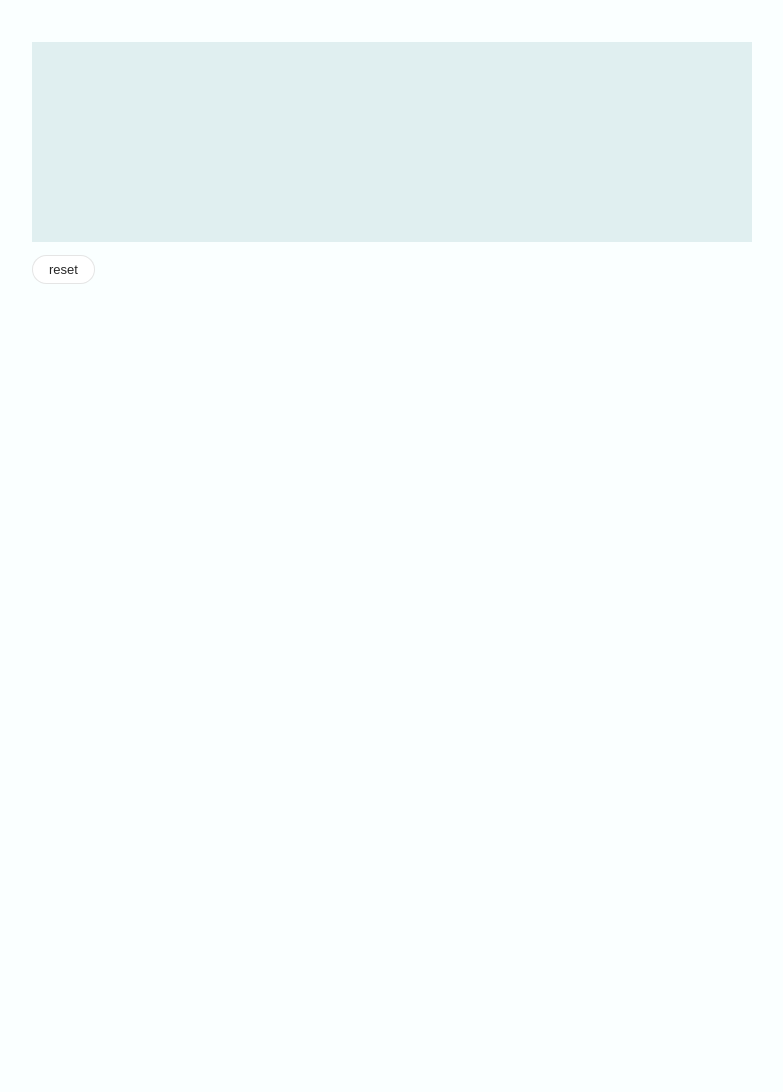
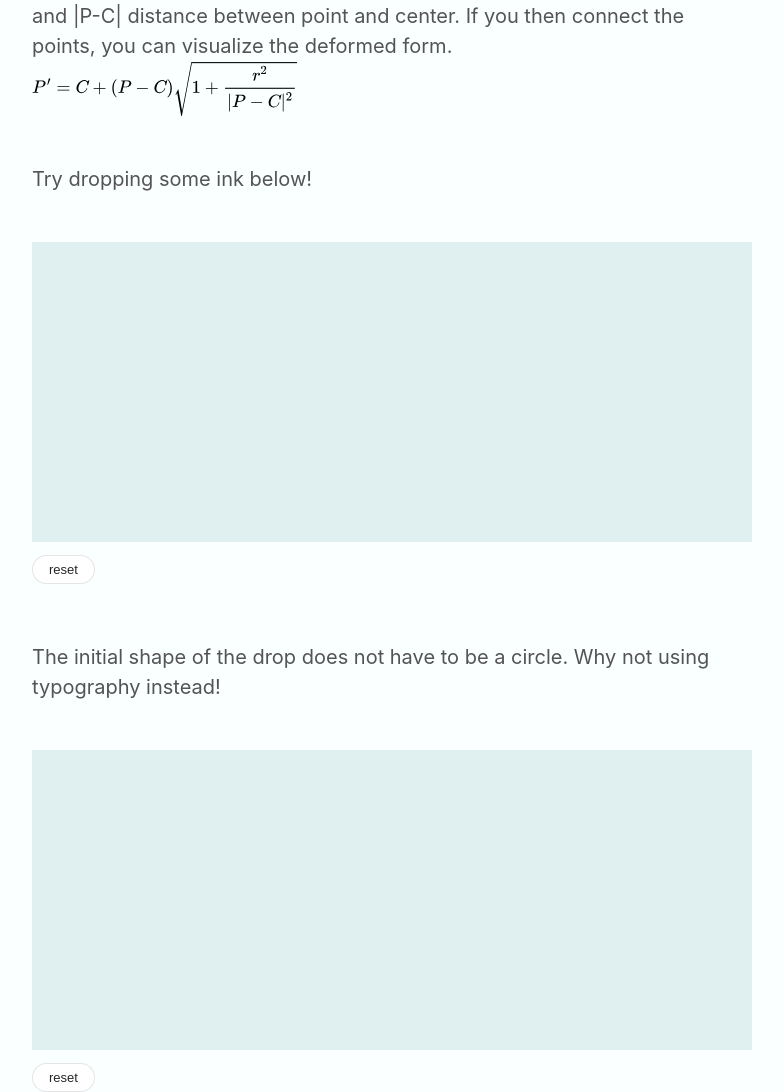
Before and after one commit to DenizBicer/EbruTs, a website built with webpack: page docs/index.html in a window 1280 px wide. Shown: the part 1262-2354 px from the top of the page, without its empty margins (248-1031 px from the left). Before the commit the page ends 1546 px from the top, so only its background shows below. Built offline with nearby package versions, Linux system fonts and the light colour scheme.

Commit message:
added typography sketch

```diff
--- /dev/null
+++ b/docs/Assets/party-confetti-font/info.txt
@@ -0,0 +1,2 @@
+license: Freeware
+link: https://www.fontspace.com/party-confetti-font-f69513
--- a/docs/index.html
+++ b/docs/index.html
@@ -62,6 +62,16 @@
         <div id="sketch-03" class="size-2 sketch">
             <!-- p5 instance will be created here -->
         </div>
+
+        <p>
+            The initial shape of the drop does not have to be a circle. Why not using typography instead!
+        </p>
+
+
+        <div id="sketch-04" class="size-2 sketch">
+            <!-- p5 instance will be created here -->
+        </div>
+
     </article>
     <script src="bundle.js"></script>
 </body>
--- a/docs/styles/index.css
+++ b/docs/styles/index.css
@@ -15,7 +15,7 @@
 }
 
 .sketch {
-    height: 200px;
+    height: 300px;
     margin-bottom: 5rem;
 
     -webkit-user-select: none;
--- a/src/Drop/inkDrop.ts
+++ b/src/Drop/inkDrop.ts
@@ -2,6 +2,13 @@ import p5 from "p5"
 import { angleToDir } from "../Shared/helper"
 import { inkPoint } from "./inkPoint"
 
+type circleDrop = {
+    radius: number
+}
+type customDrop = {
+    radius: number
+    points: p5.Vector[]
+}
 
 export class InkDrop {
 
@@ -15,21 +22,33 @@ export class InkDrop {
 
     transitionDuration: number = 300
 
-    constructor(center: p5.Vector, radius: number, color: p5.Color, TAU: number, initAnimate: boolean = false) {
+
+    constructor(center: p5.Vector, color: p5.Color, dropProperty: circleDrop | customDrop, initAnimate: boolean = false) {
         this.color = color
         this.center = center
-        this.radius = radius
+
+        const circleDrop = dropProperty as circleDrop
+        const customDrop = dropProperty as customDrop
+
+        this.radius = circleDrop.radius
+
+        if (customDrop.points) {
+            customDrop.points.map(p => this.inkPoints.push(new inkPoint(center, p, initAnimate)))
+            return
+        }
 
         for (let i = 0; i < this.vertexCount; i++) {
             const t = i / this.vertexCount
-            const ang = t * TAU
+            const ang = t * Math.PI * 2
             const vector = angleToDir(ang)
 
-            const position = p5.Vector.add(center, p5.Vector.mult(vector, radius))
+            const position = p5.Vector.add(center, p5.Vector.mult(vector, this.radius))
 
             this.inkPoints.push(new inkPoint(center, position, initAnimate))
         }
+
     }
+
 
     spreadPoints(dropPoint: p5.Vector, radius: number): void {
         this.inkPoints.forEach(p => p.spread(dropPoint, radius))
@@ -65,7 +84,7 @@ export class InkDrop {
 
         p.push()
 
-        for (let i = 0; i < this.vertexCount; i++) {
+        for (let i = 0; i < this.inkPoints.length; i++) {
             if (i % 3 !== 0)
                 continue
 
--- a/src/Sketch/animatedDropSketch.ts
+++ b/src/Sketch/animatedDropSketch.ts
@@ -88,7 +88,7 @@ export const animatedDropSketch = (p: p5) => {
 
 
             drops.forEach(drop => drop.spreadPoints(dropPoint, radius))
-            drops.push(new InkDrop(dropPoint, radius, p.color(currentColor), p.TAU))
+            drops.push(new InkDrop(dropPoint, p.color(currentColor), { radius }))
             animatedDrop.isDropped = true
         }
 
--- a/src/Sketch/explanatoryDropSketch.ts
+++ b/src/Sketch/explanatoryDropSketch.ts
@@ -132,7 +132,7 @@ export const explanatoryDropSketch = (p: p5) => {
                 const radius = frame.dropEvent.radius
                 const currentColor = p.color(255, 180)
 
-                drop = new InkDrop(dropPoint, radius, p.color(currentColor), p.TAU, frame.dropEvent.initAnimate)
+                drop = new InkDrop(dropPoint, p.color(currentColor), { radius }, frame.dropEvent.initAnimate)
                 if (otherDrop) {
                     otherDrop.spreadPoints(dropPoint, radius)
                 }
--- a/src/Sketch/inkDropSketch.ts
+++ b/src/Sketch/inkDropSketch.ts
@@ -1,16 +1,11 @@
 import p5 from 'p5'
-import { GUI } from 'dat.gui'
-
-import { Settings } from '../Shared/common'
 import { getRandomElement, isInRect } from '../Shared/helper'
+import { getPalette, Palette } from '../Shared/palette'
 import { InkDrop } from '../Drop/inkDrop'
-import { getPalette, Palette } from '../Shared/palette'
 
 type DropSettings = { minRadius: number, maxRadius: number }
 
 export const inkDropSketch = (p: p5) => {
-
-    const settings: Settings = { debug: false }
     const drops: InkDrop[] = []
 
 
@@ -54,7 +49,7 @@ export const inkDropSketch = (p: p5) => {
         const radius = currentDropRadius
 
         drops.forEach(drop => drop.spreadPoints(dropPoint, radius))
-        drops.push(new InkDrop(dropPoint, radius, p.color(currentColor), p.TAU))
+        drops.push(new InkDrop(dropPoint, p.color(currentColor), { radius }))
 
         currentDropRadius = 0
     }
--- /dev/null
+++ b/src/Sketch/typographySketch.ts
@@ -0,0 +1,80 @@
+import p5 from 'p5'
+import { isInRect } from '../Shared/helper'
+import { getPalette, Palette } from '../Shared/palette'
+import { InkDrop } from '../Drop/inkDrop'
+
+export const typographySketch = (p: p5) => {
+    const drops: InkDrop[] = []
+    const letters = ['w', 'o', 'w', '!']
+    let letterIndex = 0
+
+    let palette: Palette
+    let font: p5.Font
+
+    p.preload = () => {
+        font = p.loadFont('/Assets/party-confetti-font/PartyConfettiRegular-eZOn3.ttf');
+    }
+
+    p.setup = () => {
+        p.createCanvas(p.windowWidth, 400)
+        palette = getPalette(p)
+        p.createButton('reset').mouseClicked(onReset)
+
+        const onSetup = new CustomEvent('onSetup')
+
+        document.dispatchEvent(onSetup)
+    }
+
+    function onReset() {
+        drops.splice(0, drops.length)
+        letterIndex = 0
+    }
+
+    p.mouseReleased = () => {
+
+        if (!isInRect(p.mouseX, p.mouseY, 0, 0, p.width, p.height))
+            return
+
+        const dropPoint = p.createVector(p.mouseX, p.mouseY)
+
+
+        const text = letters[letterIndex]
+        const fontSize = 100
+
+
+        const bounds = font.textBounds(text, dropPoint.x, dropPoint.y, fontSize) as { x: number, y: number, w: number, h: number };
+        const radius = Math.max(bounds.w, bounds.h) / 2
+
+        const points = font.textToPoints(text, dropPoint.x - bounds.w / 2, dropPoint.y + bounds.h / 2, fontSize, {
+            sampleFactor: 0.4,
+            simplifyThreshold: 0
+        });
+
+        const vectors = points.map(point => p.createVector(point.x, point.y))
+        const color = palette.stroke
+        color.setAlpha(80)
+
+        drops.forEach(drop => drop.spreadPoints(dropPoint, radius))
+        drops.push(new InkDrop(dropPoint, p.color(palette.stroke), { radius, points: vectors }))
+
+        letterIndex = (letterIndex + 1) % letters.length
+    }
+
+
+    function update() {
+        drops.forEach(drop => drop.update())
+    }
+
+
+    p.draw = () => {
+        update()
+
+        p.background(palette.background)
+
+        drops.forEach(drop => {
+            drop.draw(p)
+        });
+
+
+    }
+}
--- a/src/index.ts
+++ b/src/index.ts
@@ -2,6 +2,7 @@ import p5 from "p5"
 import { animatedDropSketch } from "./Sketch/animatedDropSketch"
 import { explanatoryDropSketch } from "./Sketch/explanatoryDropSketch"
 import { inkDropSketch } from "./Sketch/inkDropSketch"
+import { typographySketch } from "./Sketch/typographySketch"
 
 
 type SketchMap = {
@@ -24,6 +25,10 @@ const sketches: SketchMap[] = [
     {
         id: 'sketch-03',
         sketch: inkDropSketch
+    },
+    {
+        id: 'sketch-04',
+        sketch: typographySketch
     }
 ]
 
@@ -45,8 +50,12 @@ function loadSketch(sketch: SketchMap) {
 }
 
 function onPageLoaded() {
+    document.addEventListener('onSetup', onSketchSetup)
+    sketches.forEach(s => loadSketch(s))
+    sketches.forEach(s => resizeSketchCanvas(s))
+}
 
-    sketches.forEach(s => loadSketch(s))
+function onSketchSetup() {
     sketches.forEach(s => resizeSketchCanvas(s))
 }
 
@@ -55,7 +64,6 @@ function resizeSketchCanvas(sketch: SketchMap) {
         return
 
     sketch.p5Instance.resizeCanvas(sketch.htmlElement.offsetWidth, sketch.htmlElement.offsetHeight)
-
 }
 
 window.addEventListener('resize', onPageResize)
```
Also changed, not shown: docs/Assets/party-confetti-font/PartyConfettiRegular-eZOn3.ttf (added).
